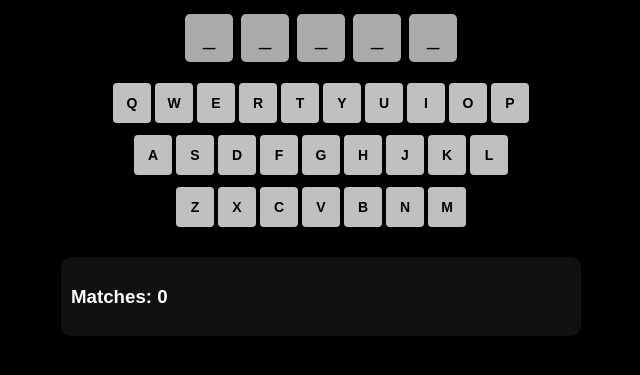
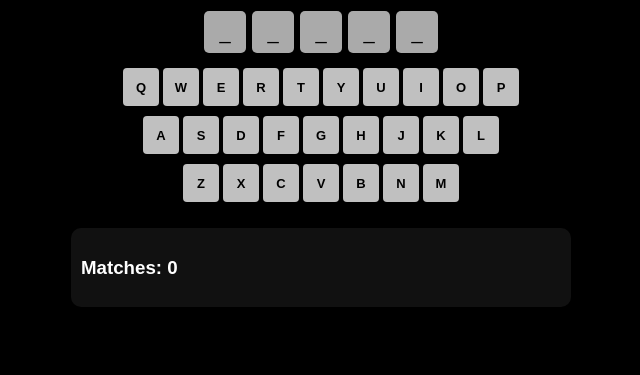
Before and after one commit to ei900/Wordle_Solver, a Flask app: page / in a window 1280 px wide. Shown: the top 375 px of the page, without its empty margins (319-959 px from the left). Run offline with Flask 3, Linux system fonts and the light colour scheme.

Commit message:
Update index.html

```diff
--- a/templates/index.html
+++ b/templates/index.html
@@ -3,7 +3,7 @@
 <head>
   <meta charset="UTF-8">
   <title>Wordle Assistant (Web)</title>
-  <meta name="viewport" content="width=device-width, initial-scale=1.0">
+  <meta name="viewport" content="width=device-width, initial-scale=1.0, maximum-scale=1.0, user-scalable=no">
 
   <style>
     body {
@@ -11,7 +11,7 @@
       color: white;
       font-family: Arial, sans-serif;
       margin: 0;
-      padding: 10px;
+      padding: 8px;
       display: flex;
       flex-direction: column;
       align-items: center;
@@ -20,17 +20,17 @@
     .tiles {
       display: flex;
       justify-content: center;
-      margin-bottom: 15px;
+      margin-bottom: 10px;
       flex-wrap: wrap;
     }
 
     .tile {
-      width: 48px;
-      height: 48px;
-      margin: 4px;
-      font-size: 22px;
+      width: 42px;
+      height: 42px;
+      margin: 3px;
+      font-size: 20px;
       text-align: center;
-      line-height: 48px;
+      line-height: 42px;
       background-color: #aaaaaa;
       color: black;
       border-radius: 5px;
@@ -43,23 +43,23 @@
 
     .keyboard {
       text-align: center;
-      margin-bottom: 20px;
+      margin-bottom: 18px;
       width: 100%;
-      max-width: 500px;
+      max-width: 480px;
     }
 
     .keyboard-row {
-      margin-bottom: 8px;
+      margin-bottom: 6px;
       display: flex;
       justify-content: center;
       flex-wrap: wrap;
     }
 
     .key {
-      width: 38px;
-      height: 40px;
+      width: 36px;
+      height: 38px;
       margin: 2px;
-      font-size: 14px;
+      font-size: 13px;
       font-weight: bold;
       background-color: #C0C0C0;
       color: black;
@@ -74,7 +74,7 @@
 
     .matches {
       width: 100%;
-      max-width: 500px;
+      max-width: 480px;
       background-color: #111;
       padding: 10px;
       border-radius: 10px;
@@ -82,9 +82,9 @@
     }
 
     .word-list {
-      max-height: 300px;
+      max-height: 280px;
       overflow-y: auto;
-      margin-top: 10px;
+      margin-top: 8px;
     }
   </style>
 </head>
```
